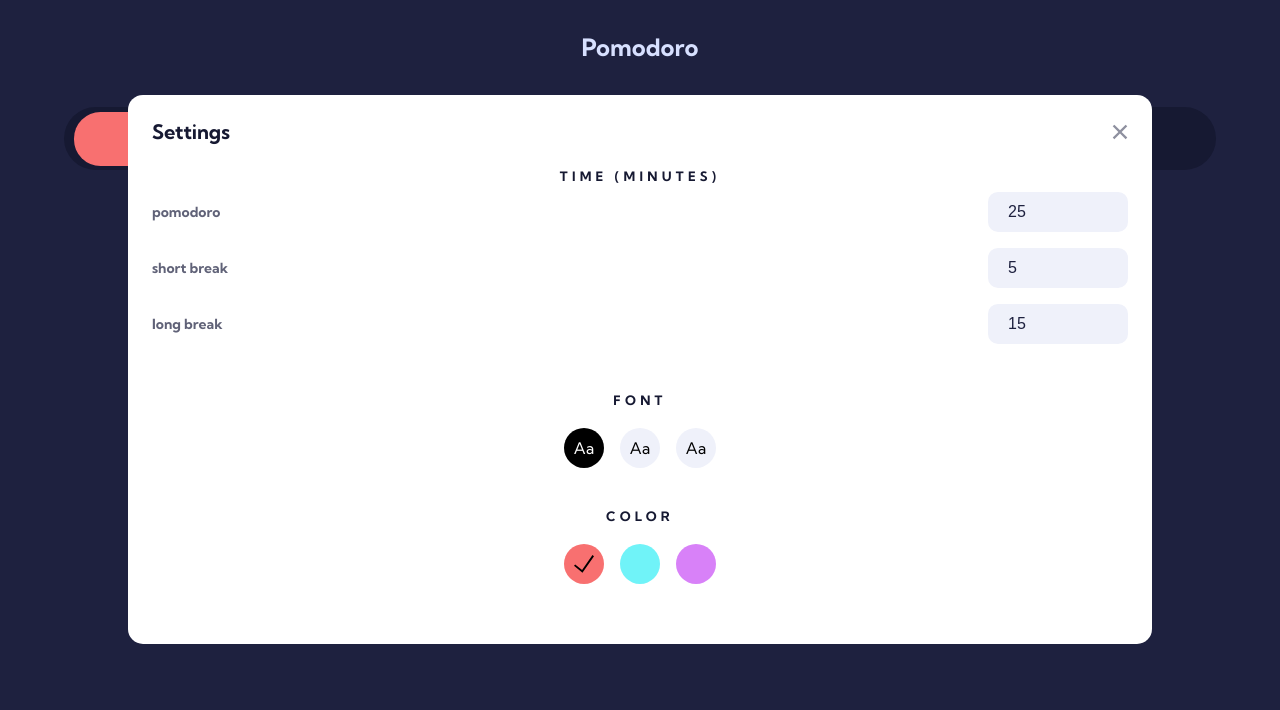
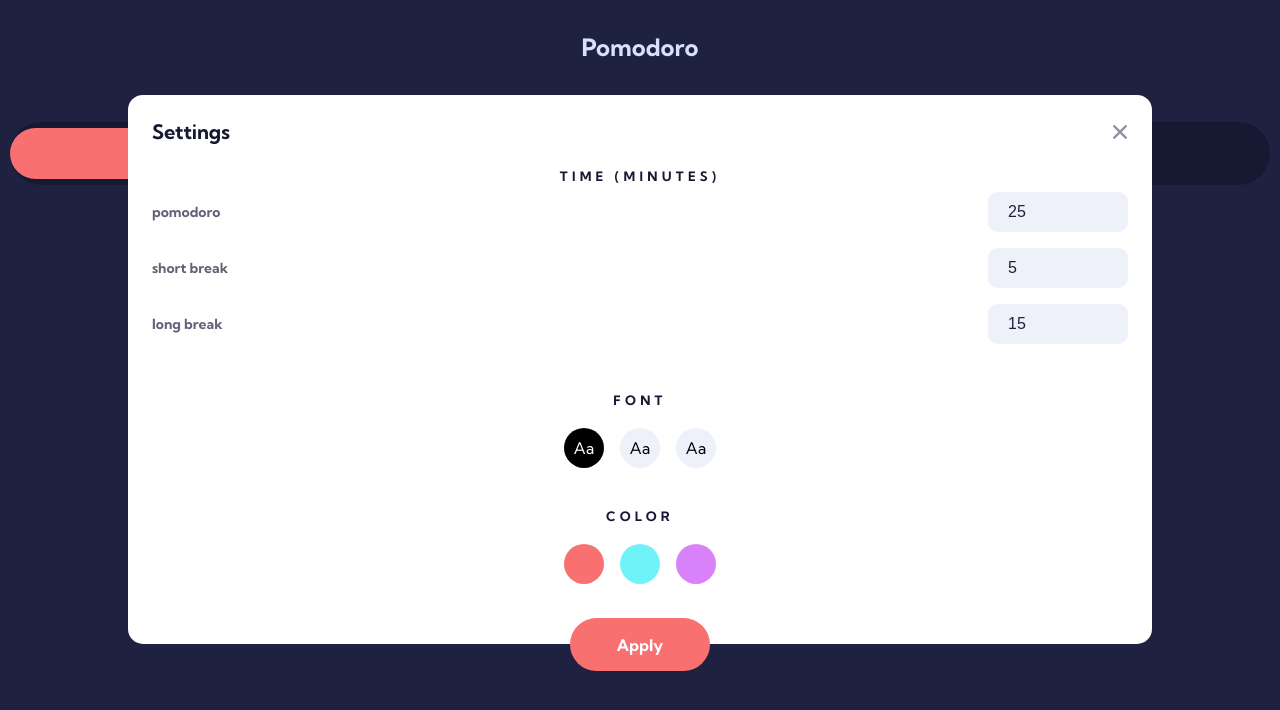
Before and after one commit to kuxala/pomodoro-app, a React (Vite) app: page / in a window 1280 px wide. Both pictures are taken after a click on the picture 640 px from the left and 602 px from the top of the page. Shown: the top 710 px of the page. Built offline with nearby package versions, Linux system fonts and the light colour scheme.

Commit message:
made some progress in settings

```diff
--- a/src/App.tsx
+++ b/src/App.tsx
@@ -15,7 +15,7 @@ const PomodoroH1 = styled.h1`
   line-height: normal;
 `;
 const TextContainer = styled.div`
-  width: 90%;
+  /* width: 90%; */
   display: flex;
   justify-content: center;
   align-items: center;
@@ -25,16 +25,15 @@ const TextContainer = styled.div`
   border-radius: 31.5px;
   background: #161932;
   font-family: "Kumbh Sans";
-  padding: 15px 10px;
+  margin: 15px 10px;
 `;
 const Texts = styled.div`
-  width: 100%;
+  width: 50%;
   border-radius: 26.5px;
   color: rgba(215, 224, 255, 0.5);
-  padding: 18px 22px;
+  padding: 18px 0;
   text-align: center;
-  font-size: 14px;
-  white-space: nowrap;
+  font-size: 12px;
   font-weight: 700;
 `;
 const SettingIcon = styled.img`
--- a/src/components/Settings.tsx
+++ b/src/components/Settings.tsx
@@ -104,11 +104,10 @@ const ColorDivComponents = styled.div`
 const Button = styled.button`
   position: absolute;
   bottom: -5%;
-  left: 35%;
-  /* margin-left: 50px; */
+  left: 50%;
+  transform: translateX(-50%);
   width: 140px;
   height: 53px;
-  flex-shrink: 0;
   border-radius: 26.5px;
   background: #f87070;
   border: 0px;
@@ -142,6 +141,9 @@ function Settings({
   setLongBreakInput,
 }: any) {
   const [active, setActive] = useState<string>(fontFamily);
+  const [red, setRed] = useState(false);
+  const [blue, setBlue] = useState(false);
+  const [pink, setPink] = useState(false);
   return (
     <>
       <Container>
@@ -255,31 +257,44 @@ function Settings({
               <ColorDivComponents
                 onClick={() => {
                   setColor("#F87070");
+                  setRed(true);
+                  setBlue(false);
+                  setPink(false);
                 }}
               >
-                <img src="../../assets/tick.svg" width="20px" />
+                {red ? <img src="../../assets/tick.svg" width="20px" /> : null}
               </ColorDivComponents>
               <ColorDivComponents
                 onClick={() => {
                   setColor("#70F3F8");
+                  setRed(false);
+                  setBlue(true);
+                  setPink(false);
                 }}
                 style={{ backgroundColor: "#70F3F8" }}
-              ></ColorDivComponents>
+              >
+                {blue ? <img src="../../assets/tick.svg" width="20px" /> : null}
+              </ColorDivComponents>
               <ColorDivComponents
                 onClick={() => {
                   setColor("#D881F8");
+                  setRed(false);
+                  setBlue(false);
+                  setPink(true);
                 }}
                 style={{ backgroundColor: "#D881F8" }}
-              ></ColorDivComponents>
+              >
+                {pink ? <img src="../../assets/tick.svg" width="20px" /> : null}
+              </ColorDivComponents>
             </ColorDiv>
           </div>
-          {/* <Button
+          <Button
             onClick={() => {
               setSettings(!settings);
             }}
           >
             Apply
-          </Button> */}
+          </Button>
         </TimeDiv>
       </Container>
     </>
```
